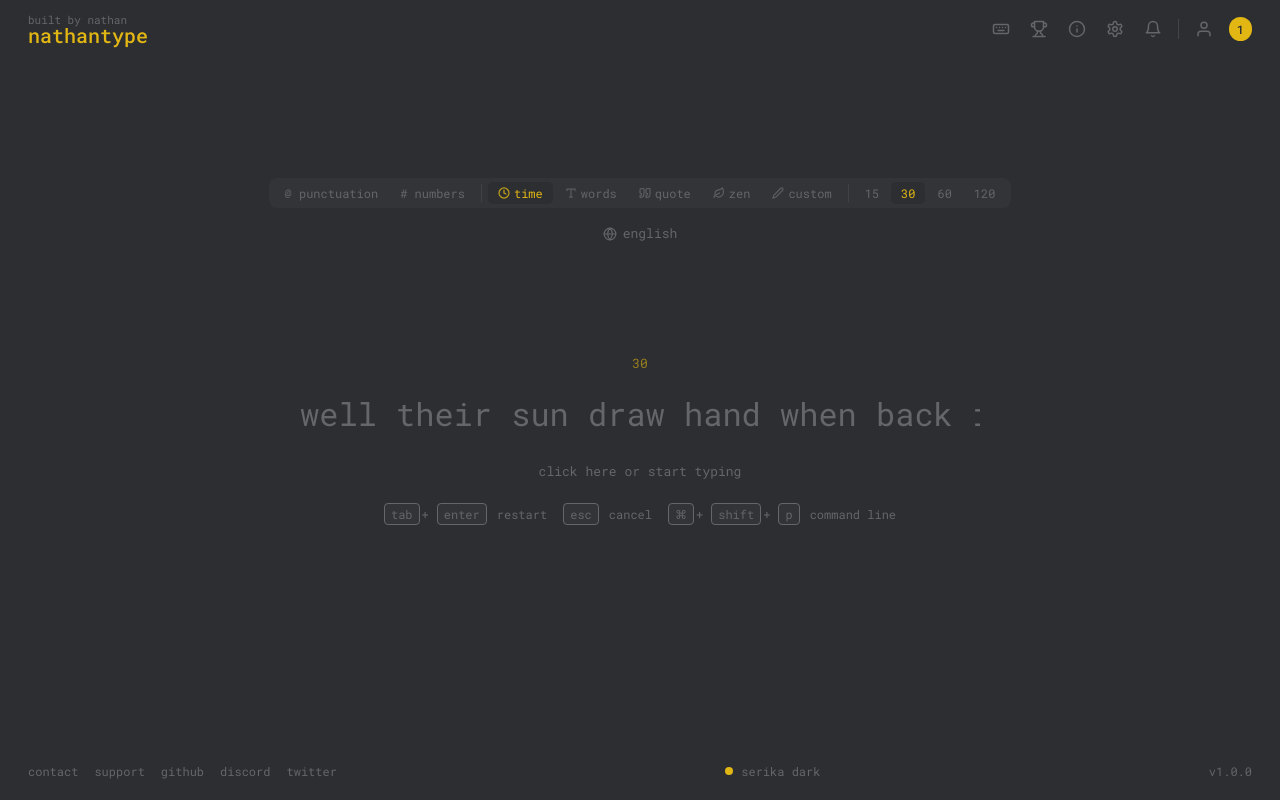
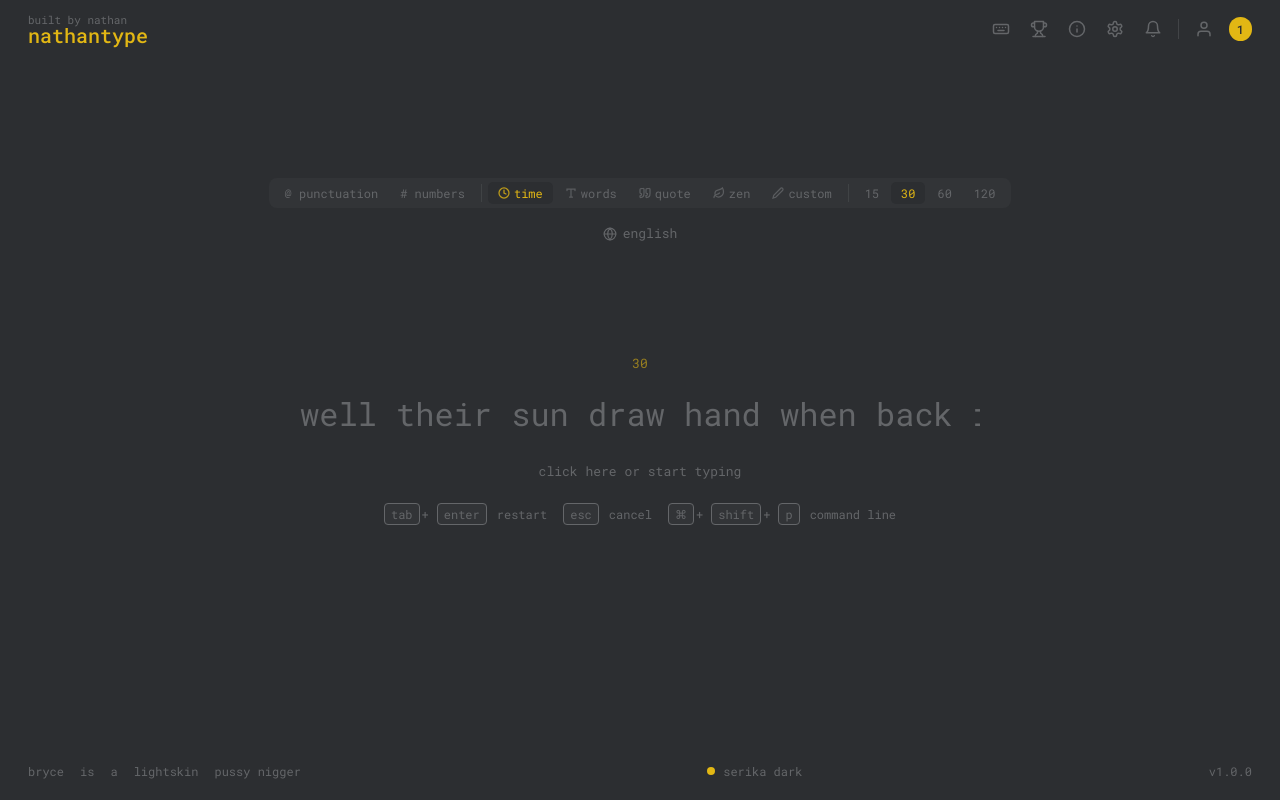
Before and after one commit to Thenathanb/NathanType, a React (Vite) app: page / in a window 1280 px wide. Built offline with nearby package versions, Linux system fonts and the light colour scheme.

Commit message:
your message

```diff
--- a/src/App.tsx
+++ b/src/App.tsx
@@ -163,7 +163,7 @@
       >
         {/* Left links */}
         <div className="flex gap-4">
-          {['contact', 'support', 'github', 'discord', 'twitter'].map(link => (
+          {['bryce', 'is', 'a', 'lightskin', 'pussy nigger'].map(link => (
             <a key={link} href="#" className="hover:text-text-primary transition-colors no-underline" style={{ color: '#646669' }}>
               {link}
             </a>
```
